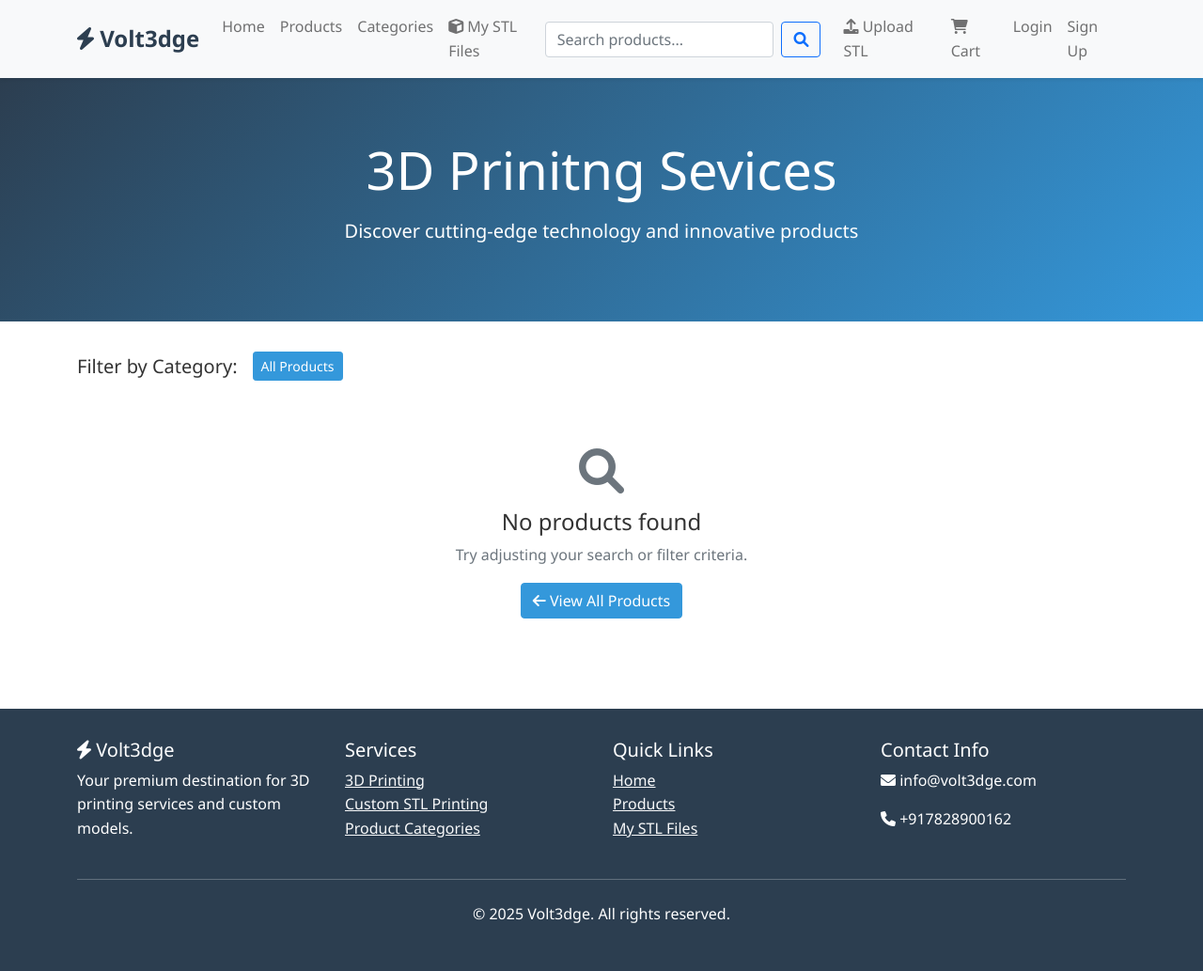
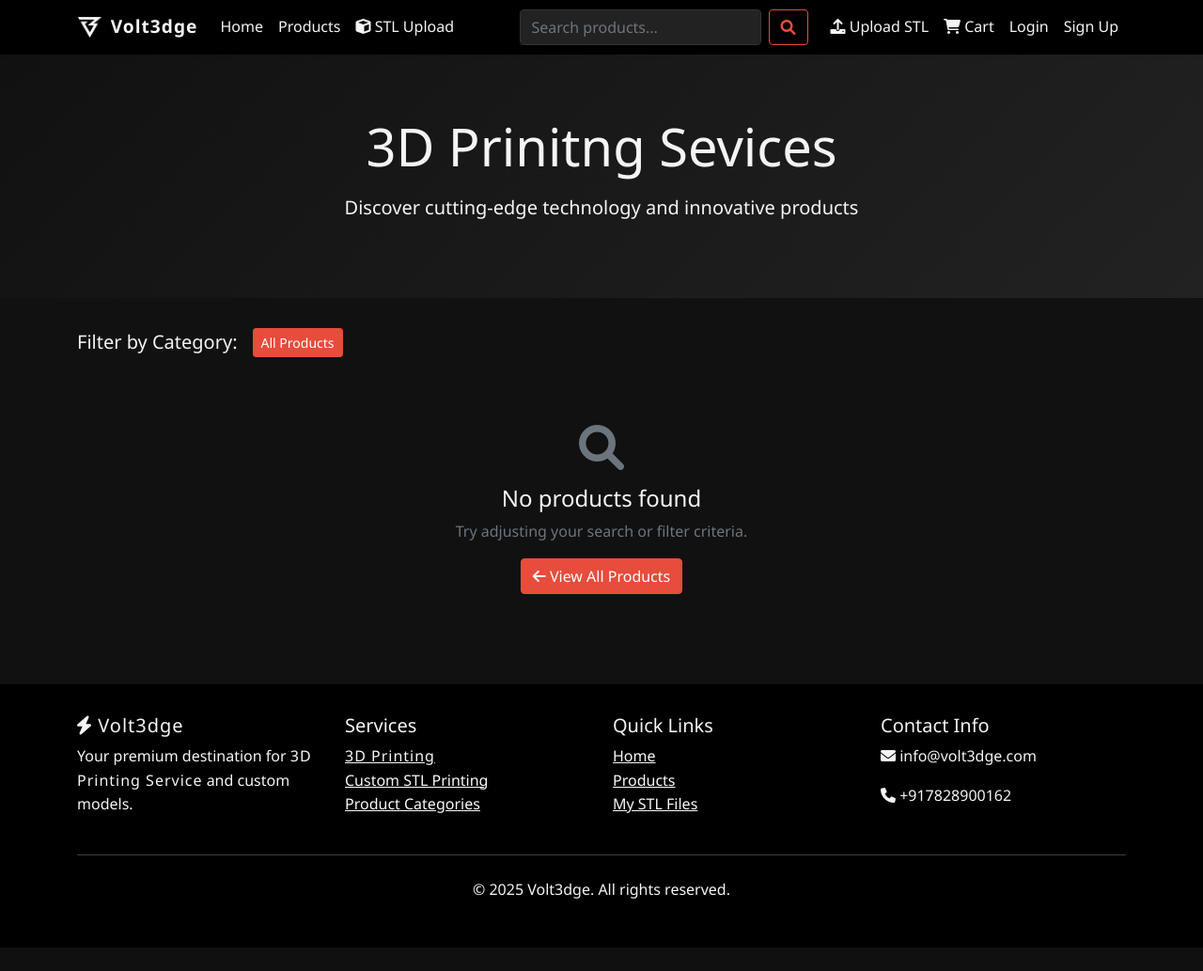
Before and after one commit to harastpl/main, a Django app: page / in a window 1280 px wide. Shown: the whole page at 94% size. After the commit the page ends 1008 px from the top, so only its background shows below. Run offline with Django 5.2, Linux system fonts and the light colour scheme; data comes from the database, SQL or seed files in the repository; data that the repository does not hold is empty; parts of the project's set-up code (start-up, migrations or seed data) failed here and were passed over; some web fonts are replaced.

Commit message:
Update base.html: Apply Astro Space font and dark theme

```diff
--- a/templates/base.html
+++ b/templates/base.html
@@ -1,3 +1,4 @@
+{% load static %}
 <!DOCTYPE html>
 <html lang="en">
 <head>
@@ -6,55 +7,100 @@
     <title>{% block title %}Volt3dge - Premium 3D-Printing Solution{% endblock %}</title>
     <link href="https://cdn.jsdelivr.net/npm/bootstrap@5.1.3/dist/css/bootstrap.min.css" rel="stylesheet">
     <link href="https://cdnjs.cloudflare.com/ajax/libs/font-awesome/6.0.0/css/all.min.css" rel="stylesheet">
+    <!-- Import 'a Astro Space' font from wepfont -->
+    <link rel="stylesheet" href="https://fonts.cdnfonts.com/css/a-astro-space">
     <style>
         :root {
-            --primary-color: #2c3e50;
-            --secondary-color: #3498db;
+            --primary-color: #111111;
+            --secondary-color: #222222;
             --accent-color: #e74c3c;
             --success-color: #27ae60;
             --warning-color: #f39c12;
-            --dark-color: #34495e;
+            --dark-color: #000000;
+            --text-color: #f5f5f5;
+            --muted-text: #bbbbbb;
+            --card-bg: #181818;
+            --input-bg: #222222;
+            --input-border: #333333;
         }
 
         body {
+            background-color: var(--primary-color);
+            color: var(--text-color);
             font-family: 'Segoe UI', Tahoma, Geneva, Verdana, sans-serif;
             line-height: 1.6;
-            color: #333;
+        }
+
+        .navbar {
+            background-color: var(--dark-color) !important;
+        }
+
+        .navbar-light .navbar-nav .nav-link,
+        .navbar-light .navbar-brand,
+        .navbar-light .navbar-toggler {
+            color: var(--text-color) !important;
+        }
+
+        .navbar-light .navbar-nav .nav-link.active,
+        .navbar-light .navbar-nav .nav-link:focus,
+        .navbar-light .navbar-nav .nav-link:hover {
+            color: var(--accent-color) !important;
+        }
+
+        /* Use 'a Astro Space' font for company name and 3D Printing Service */
+        .astrospace-font {
+            font-family: 'a Astro Space', 'Astrospace', 'Segoe UI', Tahoma, Geneva, Verdana, sans-serif !important;
+            letter-spacing: 1px;
         }
 
         .navbar-brand {
             font-weight: bold;
             font-size: 1.5rem;
-            color: var(--primary-color) !important;
+            color: var(--text-color) !important;
         }
 
-        .btn-primary {
-            background-color: var(--secondary-color);
-            border-color: var(--secondary-color);
+        .btn-primary, .btn-outline-primary {
+            background-color: var(--accent-color);
+            border-color: var(--accent-color);
+            color: #fff;
             transition: all 0.3s ease;
         }
 
-        .btn-primary:hover {
-            background-color: var(--primary-color);
-            border-color: var(--primary-color);
+        .btn-primary:hover, .btn-outline-primary:hover {
+            background-color: var(--success-color);
+            border-color: var(--success-color);
+            color: #fff;
             transform: translateY(-2px);
         }
 
+        .btn-outline-primary {
+            background-color: transparent;
+            color: var(--accent-color);
+        }
+
+        .btn-outline-primary:hover {
+            background-color: var(--accent-color);
+            color: #fff;
+        }
+
         .card {
+            background-color: var(--card-bg);
+            color: var(--text-color);
             transition: transform 0.3s ease, box-shadow 0.3s ease;
             border: none;
-            box-shadow: 0 2px 10px rgba(0,0,0,0.1);
+            box-shadow: 0 2px 10px rgba(0,0,0,0.3);
         }
 
         .card:hover {
             transform: translateY(-5px);
-            box-shadow: 0 5px 20px rgba(0,0,0,0.2);
+            box-shadow: 0 5px 20px rgba(0,0,0,0.5);
         }
 
         .product-image {
             height: 250px;
             object-fit: cover;
             transition: transform 0.3s ease;
+            background-color: #222;
         }
 
         .product-image:hover {
@@ -73,15 +119,23 @@
         }
 
         .footer {
-            background-color: var(--primary-color);
-            color: white;
+            background-color: var(--dark-color);
+            color: var(--text-color);
             padding: 2rem 0;
             margin-top: 3rem;
         }
 
+        .footer a {
+            color: var(--muted-text);
+        }
+
+        .footer a:hover {
+            color: var(--accent-color);
+        }
+
         .hero-section {
             background: linear-gradient(135deg, var(--primary-color), var(--secondary-color));
-            color: white;
+            color: var(--text-color);
             padding: 4rem 0;
             margin-bottom: 2rem;
         }
@@ -95,20 +149,52 @@
         .search-form {
             max-width: 400px;
         }
+
+        .form-control {
+            background-color: var(--input-bg);
+            color: var(--text-color);
+            border: 1px solid var(--input-border);
+        }
+
+        .form-control:focus {
+            background-color: var(--input-bg);
+            color: var(--text-color);
+            border-color: var(--accent-color);
+            box-shadow: none;
+        }
+
+        .dropdown-menu {
+            background-color: var(--card-bg);
+            color: var(--text-color);
+        }
+
+        .dropdown-item {
+            color: var(--text-color);
+        }
+
+        .dropdown-item:hover, .dropdown-item:focus {
+            background-color: var(--secondary-color);
+            color: var(--accent-color);
+        }
+
+        .alert {
+            background-color: #222;
+            color: var(--text-color);
+            border: 1px solid var(--accent-color);
+        }
     </style>
 </head>
 <body>
     <!-- Navigation -->
-    <nav class="navbar navbar-expand-lg navbar-light bg-light shadow-sm">
+    <nav class="navbar navbar-expand-lg navbar-light bg-dark shadow-sm">
         <div class="container">
-            <a class="navbar-brand" href="{% url 'home' %}">
-                <i class="fas fa-bolt"></i> Volt3dge
+            <a href="{% url 'home' %}" class="navbar-brand" style="display: flex; align-items: center;">
+                <img src="{% static 'images/logo.png' %}" alt="Volt3dge Logo" style="height: 24px; width: auto; margin-right: 8px;">
+                <span class="astrospace-font" style="font-size: 1.2rem;">Volt3dge</span>
             </a>
-
             <button class="navbar-toggler" type="button" data-bs-toggle="collapse" data-bs-target="#navbarNav">
                 <span class="navbar-toggler-icon"></span>
             </button>
-
             <div class="collapse navbar-collapse" id="navbarNav">
                 <ul class="navbar-nav me-auto">
                     <li class="nav-item">
@@ -118,15 +204,11 @@
                         <a class="nav-link" href="{% url 'product_list' %}">Products</a>
                     </li>
                     <li class="nav-item">
-                        <a class="nav-link" href="{% url 'category_list' %}">Categories</a>
-                    </li>
-                    <li class="nav-item">
                         <a class="nav-link" href="{% url 'stl_uploads:list' %}">
-                            <i class="fas fa-cube"></i> My STL Files
+                            <i class="fas fa-cube"></i> STL Upload
                         </a>
                     </li>
                 </ul>
-
                 <!-- Search Form -->
                 <form class="d-flex me-3 search-form" method="GET" action="{% url 'product_list' %}">
                     <input class="form-control me-2" type="search" name="q" placeholder="Search products..."
@@ -135,7 +217,6 @@
                         <i class="fas fa-search"></i>
                     </button>
                 </form>
-
                 <ul class="navbar-nav">
                     <!-- STL Upload -->
                     <li class="nav-item">
@@ -143,7 +224,6 @@
                             <i class="fas fa-upload"></i> Upload STL
                         </a>
                     </li>
-
                     <!-- Cart -->
                     <li class="nav-item">
                         <a class="nav-link position-relative" href="{% url 'cart:detail' %}">
@@ -153,7 +233,6 @@
                             {% endif %}
                         </a>
                     </li>
-
                     <!-- User Menu -->
                     {% if user.is_authenticated %}
                         <li class="nav-item dropdown">
@@ -205,13 +284,13 @@
         <div class="container">
             <div class="row">
                 <div class="col-md-3">
-                    <h5><i class="fas fa-bolt"></i> Volt3dge</h5>
-                    <p>Your premium destination for 3D printing services and custom models.</p>
+                    <h5 class="astrospace-font"><i class="fas fa-bolt"></i> Volt3dge</h5>
+                    <p>Your premium destination for <span class="astrospace-font">3D Printing Service</span> and custom models.</p>
                 </div>
                 <div class="col-md-3">
                     <h5>Services</h5>
                     <ul class="list-unstyled">
-                        <li><a href="{% url 'product_list' %}" class="text-light">3D Printing</a></li>
+                        <li><a href="{% url 'product_list' %}" class="text-light astrospace-font">3D Printing</a></li>
                         <li><a href="{% url 'stl_uploads:upload' %}" class="text-light">Custom STL Printing</a></li>
                         <li><a href="{% url 'category_list' %}" class="text-light">Product Categories</a></li>
                     </ul>
```
Also changed, not shown: static/images/logo.png (added).
